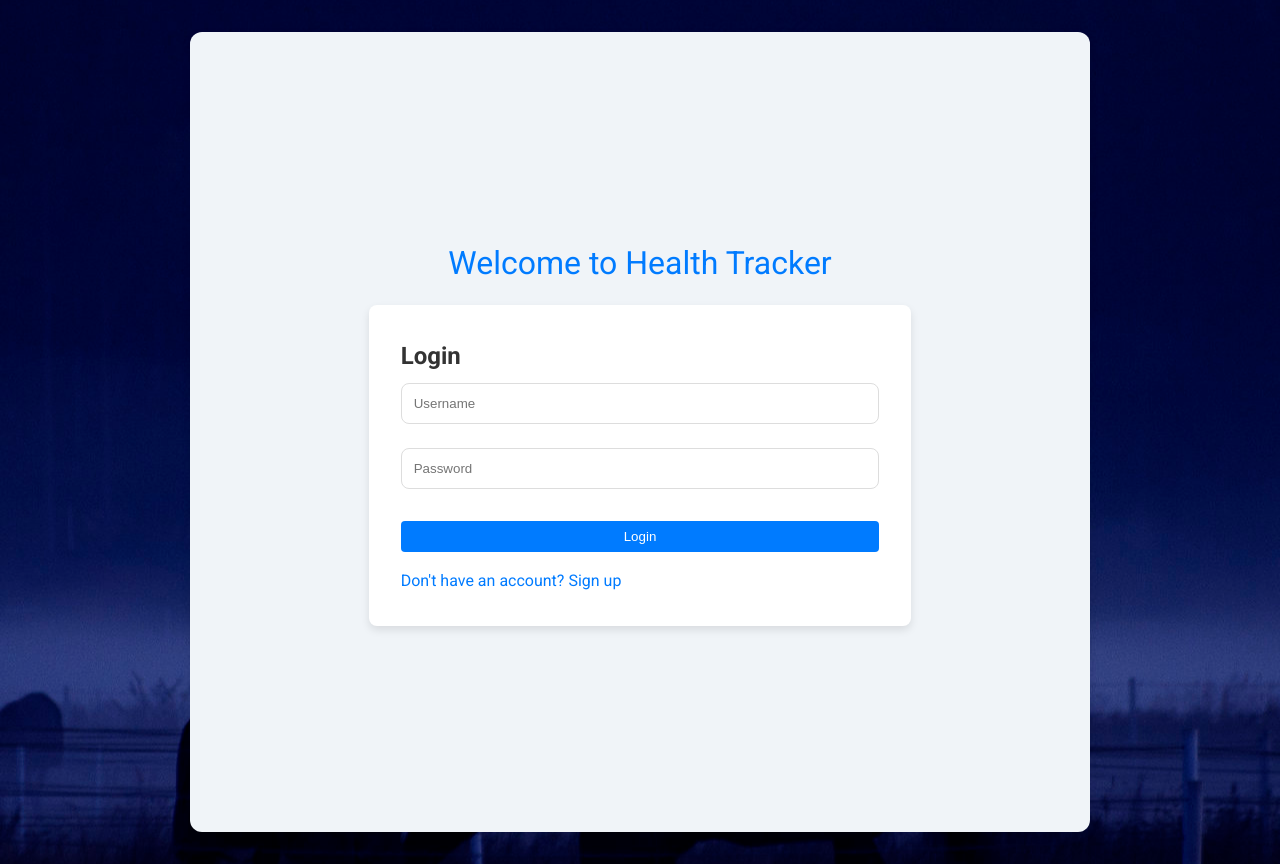
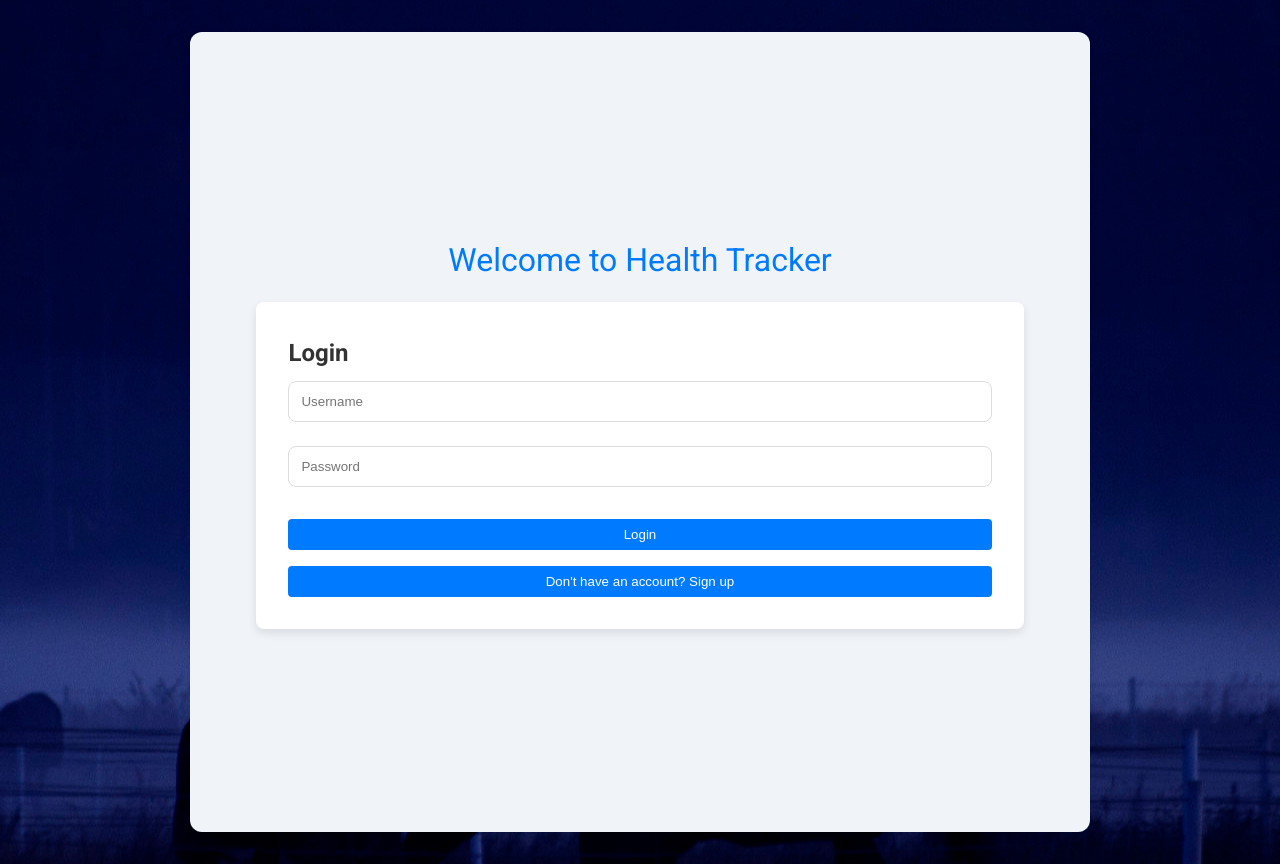
Before and after one commit to nishit2003/UI-Project1, a Svelte app: page / in a window 1280 px wide. Built offline with nearby package versions, Linux system fonts and the light colour scheme.

Commit message:
Refactor Login component button markup

```diff
--- a/src/components/Login.svelte
+++ b/src/components/Login.svelte
@@ -98,8 +98,8 @@
         <input type="text" bind:value={username} placeholder="Username" />
         <input type="password" bind:value={password} placeholder="Password" />
         <button on:click={handleSubmit}>{isLogin ? 'Login' : 'Sign Up'}</button>
-        <p on:click={toggleMode}>
+        <button on:click={toggleMode}>
             {isLogin ? "Don't have an account? Sign up" : 'Already have an account? Login'}
-        </p>
+        </button>
     </div>
 </div>
```
Also changed, not shown: 5 other files (tests, documents, lock files or other folders).
